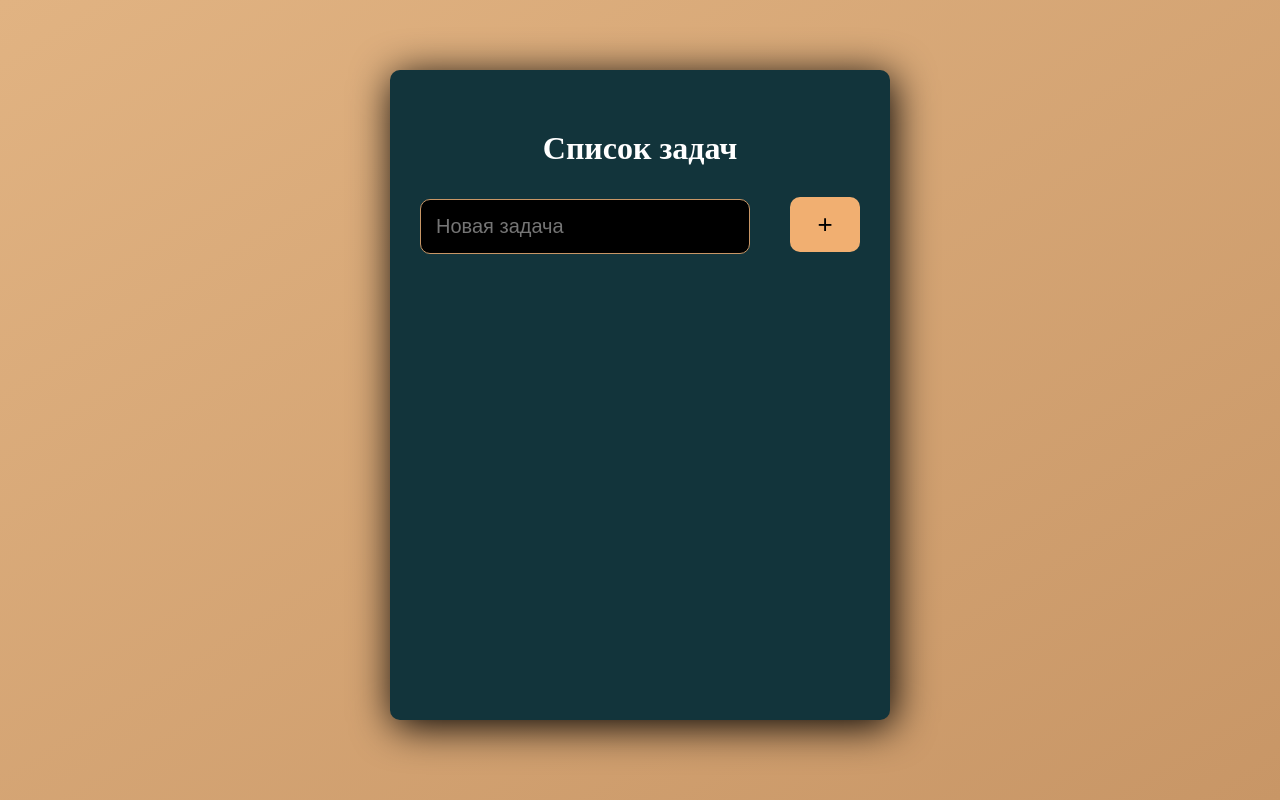
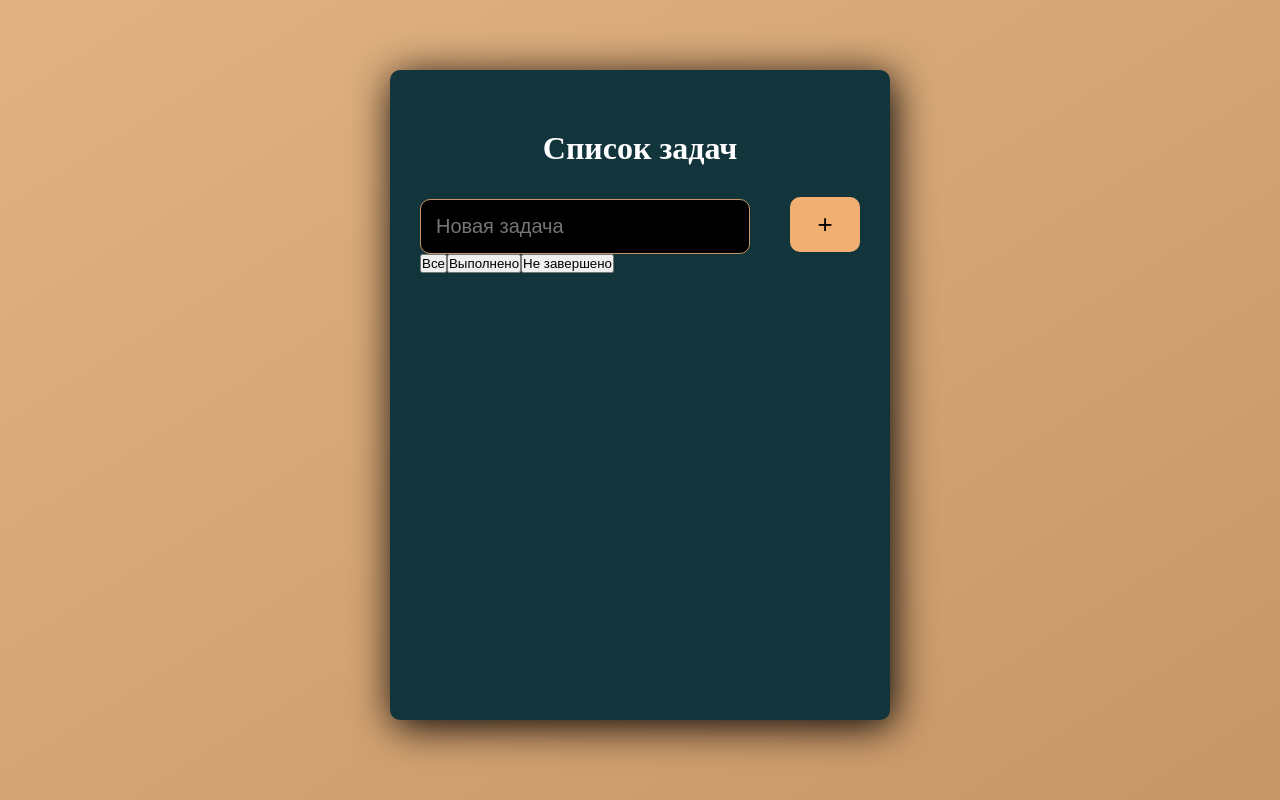
Before and after one commit to EvanBond7/todo-with-hooks, a React (Create React App) app: page / in a window 1280 px wide. Built offline with nearby package versions, Linux system fonts and the light colour scheme.

Commit message:
Filtered buttons

```diff
--- a/src/components/TodoList/TodoList.js
+++ b/src/components/TodoList/TodoList.js
@@ -1,6 +1,12 @@
-import React from 'react';
+import React, { useState, useEffect } from 'react';
 
 const TodoList = ({ todos, setTodos, setEditTodo }) => {
+  const [filtered, setFiltered] = useState(todos);
+
+  useEffect(() => {
+    setFiltered(todos);
+  }, [todos]);
+
   const handleTask = (e) => {
     e.preventDefault();
   };
@@ -15,6 +21,15 @@ const TodoList = ({ todos, setTodos, setEditTodo }) => {
       })
     );
   };
+
+  const todoFilter = (status) => {
+    if (status === 'all') {
+      setFiltered(todos);
+    } else {
+      let newTodo = [...todos].filter((item) => item.completed === status);
+      setFiltered(newTodo);
+    }
+  };
   const handleEditTask = ({ id }) => {
     const findTodo = todos.find((todo) => todo.id === id);
     setEditTodo(findTodo);
@@ -26,7 +41,7 @@ const TodoList = ({ todos, setTodos, setEditTodo }) => {
 
   return (
     <div>
-      {todos.map((todo) => (
+      {filtered.map((todo) => (
         <li className='list-item' key={todo.id}>
           <input
             type='text'
@@ -56,6 +71,17 @@ const TodoList = ({ todos, setTodos, setEditTodo }) => {
           </div>
         </li>
       ))}
+      <div className='btn-group'>
+        <button className='btn-success' onClick={() => todoFilter('all')}>
+          Все
+        </button>
+        <button className='btn' onClick={() => todoFilter(true)}>
+          Выполнено
+        </button>
+        <button className='btn' onClick={() => todoFilter(false)}>
+          Не завершено
+        </button>
+      </div>
     </div>
   );
 };
```
